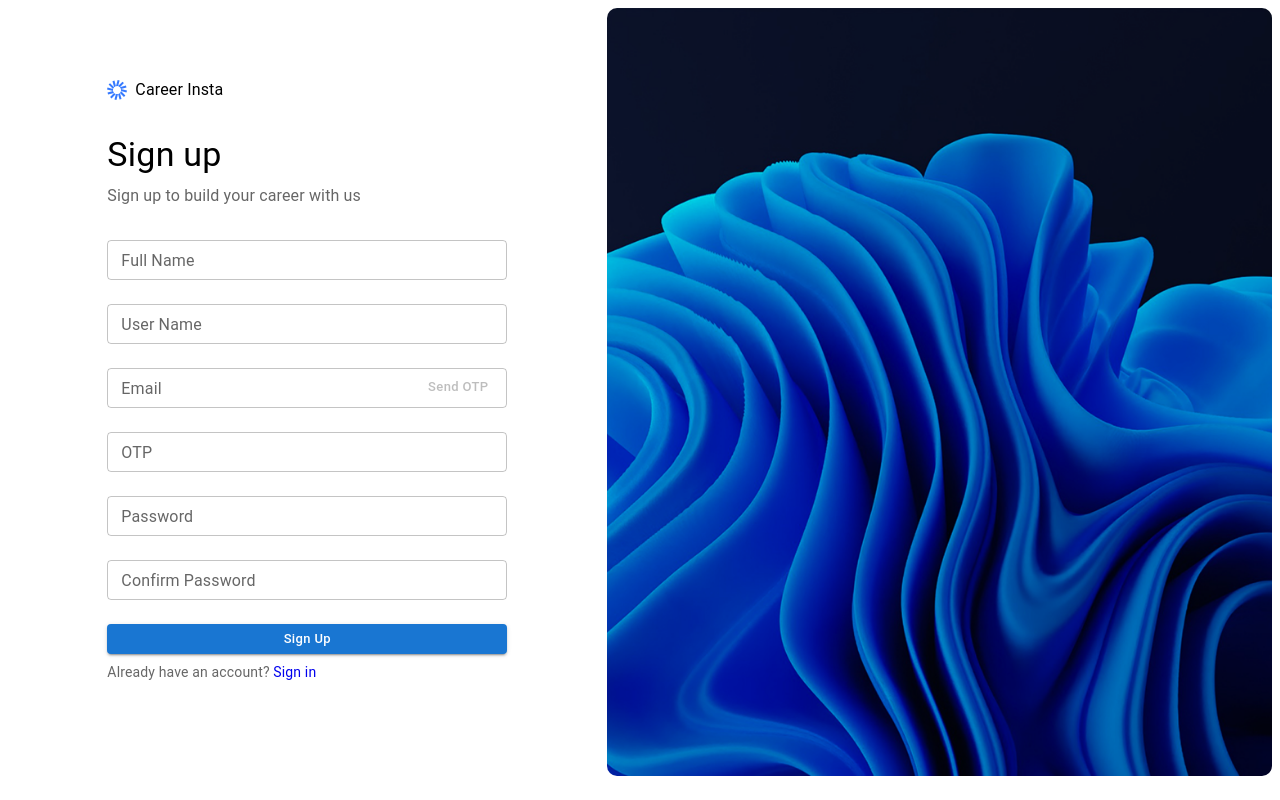
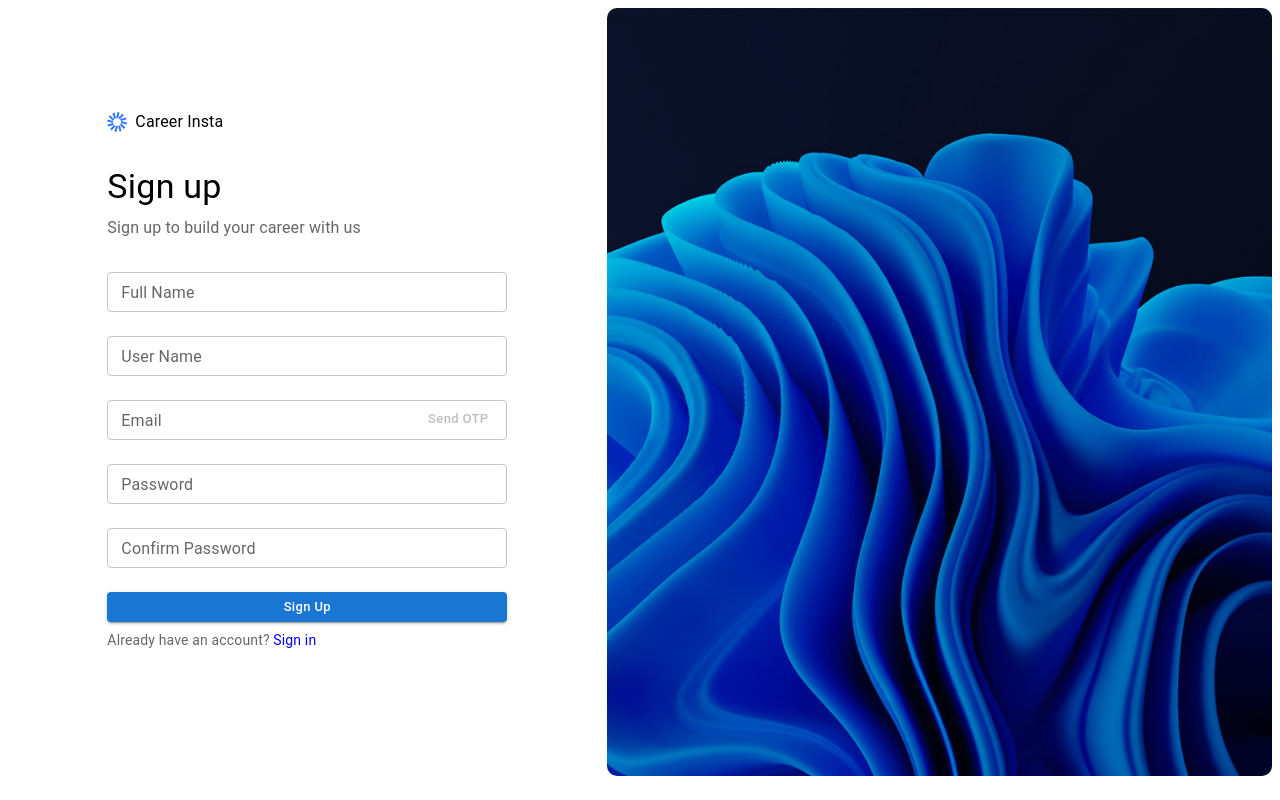
Before and after one commit to adityadeshpande0/the-project-client-react, a React (Vite) app: page /signup in a window 1280 px wide. Built offline with nearby package versions, Linux system fonts and the light colour scheme; no server answers; some icons are missing.

Commit message:
otp field disable and enable conditions

```diff
--- a/src/screens/authentication/RegisterForm.tsx
+++ b/src/screens/authentication/RegisterForm.tsx
@@ -165,6 +165,7 @@ const RegisterForm: React.FC = () => {
         helperText={errors.email}
         autoComplete="email"
       />
+      {isSuccess && (
         <TextInputField
           name="oneTimePassword"
           label="OTP"
@@ -181,6 +182,7 @@ const RegisterForm: React.FC = () => {
           helperText={errors.oneTimePassword}
           autoComplete="oneTimePassword"
         />
+      )}
       <TextInputField
         name="password"
         label="Password"
```
Lines whose indentation alone changed are shown as unchanged.
